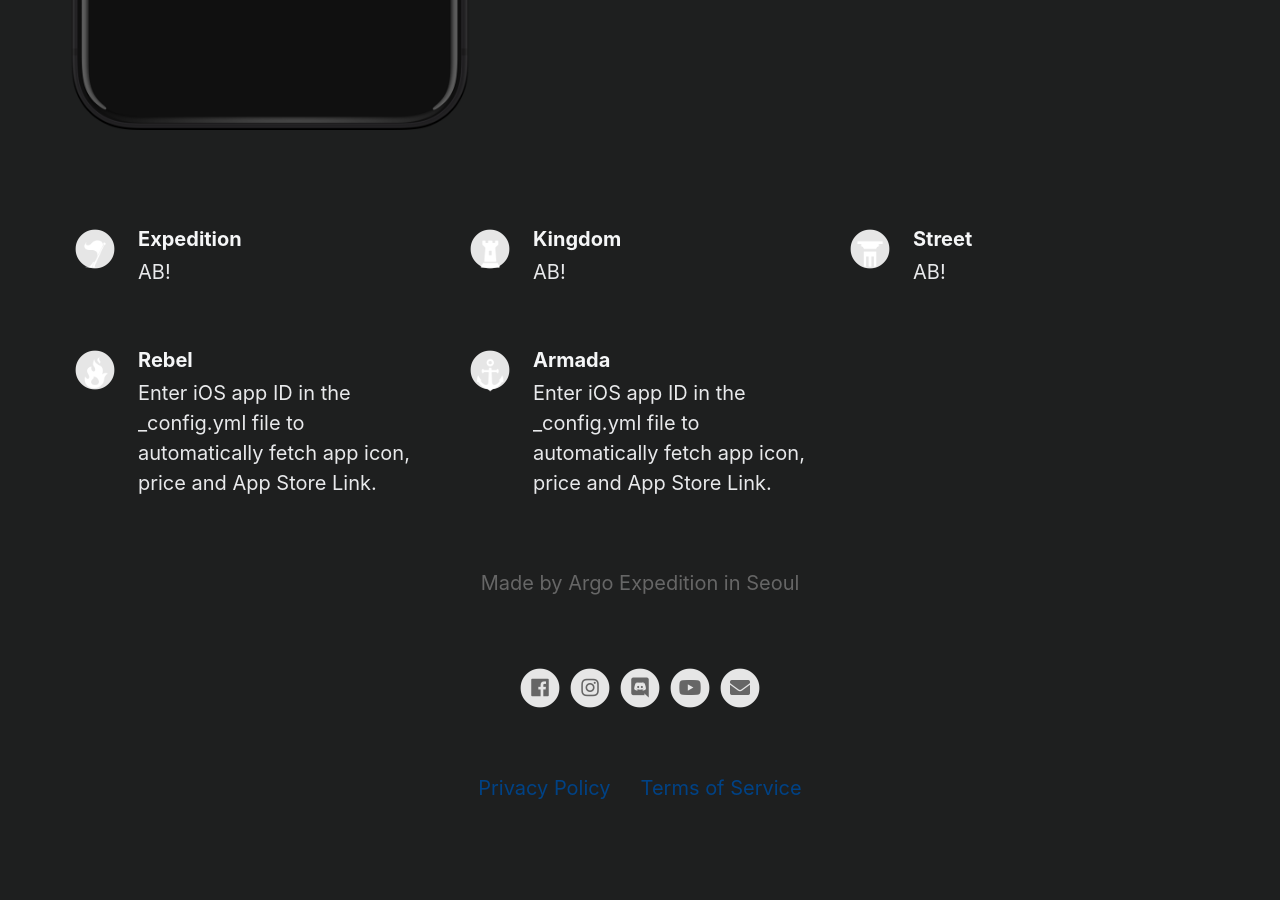
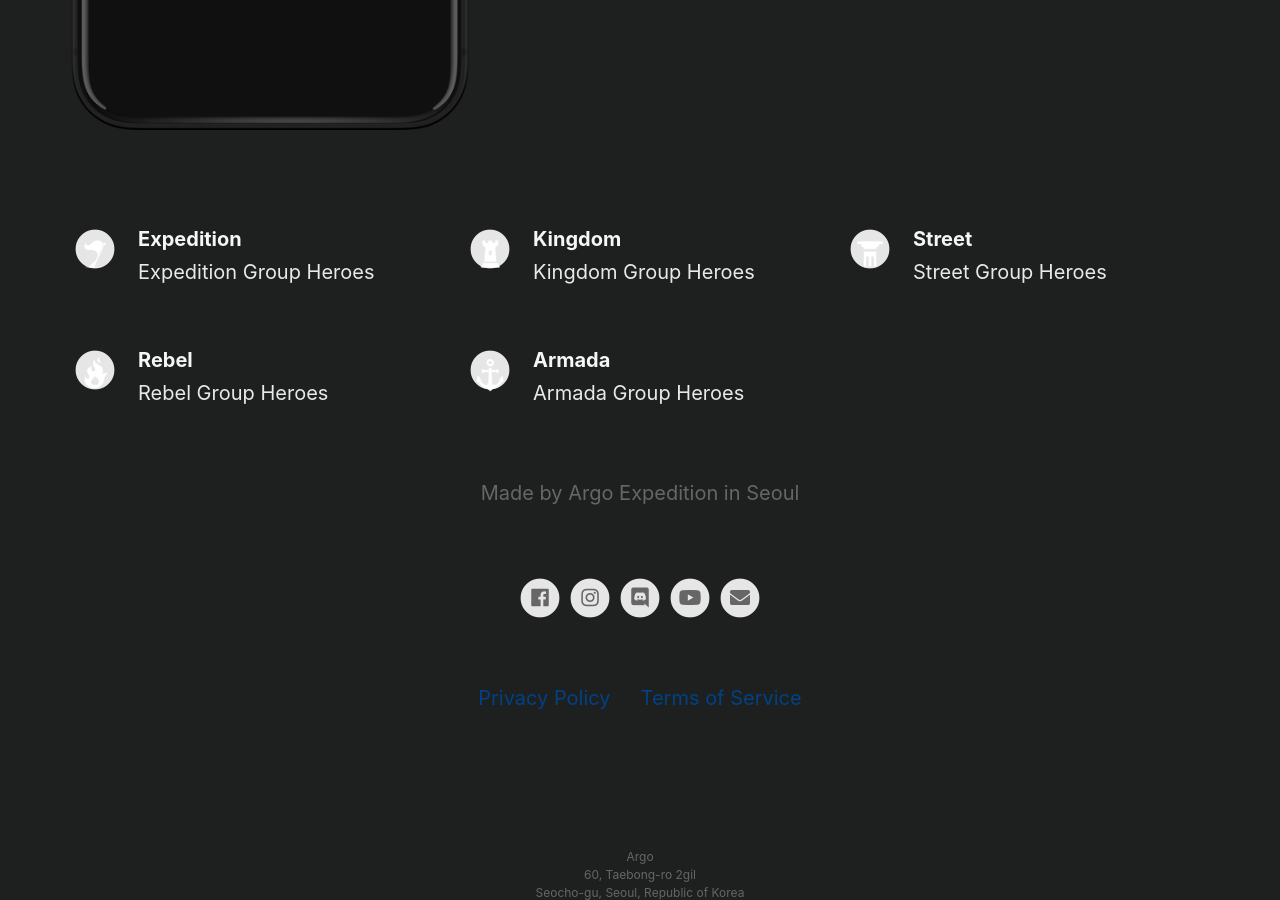
Before and after one commit to ArgoExped/Frozen-Arts, a Jekyll site: the page built from index.html, in a window 1280 px wide and 900 px high, scrolled down 855 px. Built offline with Jekyll 4.4.1, drawn with Linux system fonts in a browser that asks for light colours; nearby versions of some CDN libraries.

Commit message:
Homepage updated

```diff
--- a/_config.yml
+++ b/_config.yml
@@ -36,23 +36,23 @@ discord_username                          : A3mwB2bt
 features                                  :
 
   - title                                 : Expedition
-    description                           : AB!
+    description                           : Expedition Group Heroes
     fontawesome_icon_name                 : assets/groups/Expedition.png
 
   - title                                 : Kingdom
-    description                           : AB!
+    description                           : Kingdom Group Heroes
     fontawesome_icon_name                 : assets/groups/Kingdom.png
 
   - title                                 : Street
-    description                           : AB!
+    description                           : Street Group Heroes
     fontawesome_icon_name                 : assets/groups/Street.png
 
   - title                                 : Rebel
-    description                           : Enter iOS app ID in the _config.yml file to automatically fetch app icon, price and App Store Link.
+    description                           : Rebel Group Heroes
     fontawesome_icon_name                 : assets/groups/Rebel.png
 
   - title                                 : Armada
-    description                           : Enter iOS app ID in the _config.yml file to automatically fetch app icon, price and App Store Link.
+    description                           : Armada Group Heroes
     fontawesome_icon_name                 : assets/groups/Armada.png
 
   - title                                 : #Feature List
```
